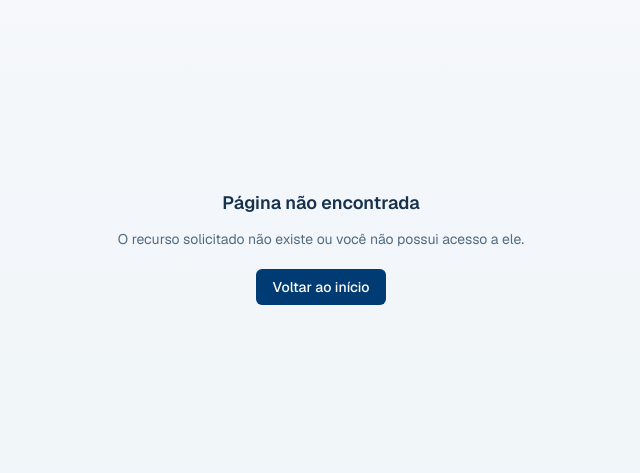
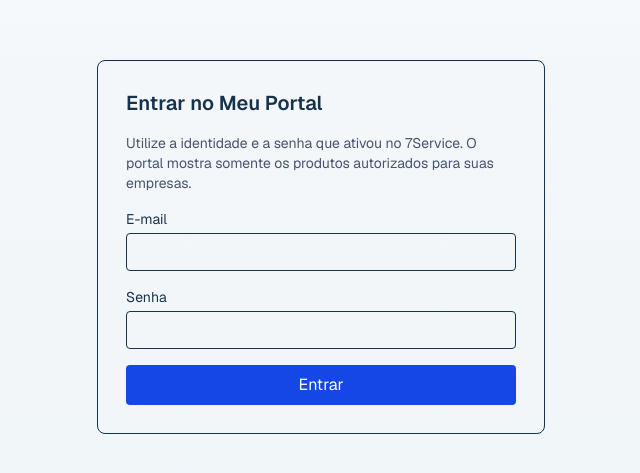
Before and after one commit to CMOURASIGA/7Service, a Next.js app: page /entrar in a window 1280 px wide. Before the commit this address had no page. Shown: the part 153-626 px from the top of the page, without its empty margins (319-959 px from the left). Built offline with nearby package versions, Linux system fonts and the light colour scheme.

Commit message:
feat: add separate customer sign-in without internal admin authorization

```diff
--- /dev/null
+++ b/src/app/entrar/page.tsx
@@ -0,0 +1,69 @@
+'use client';
+
+import { useState, type FormEvent } from 'react';
+import { useRouter } from 'next/navigation';
+import { createClient } from '@/lib/supabase/client';
+
+export default function CustomerLoginPage() {
+  const router = useRouter();
+  const [email, setEmail] = useState('');
+  const [password, setPassword] = useState('');
+  const [pending, setPending] = useState(false);
+  const [error, setError] = useState('');
+
+  async function enter(event: FormEvent<HTMLFormElement>) {
+    event.preventDefault();
+    setError('');
+    setPending(true);
+    const supabase = createClient();
+    const result = await supabase.auth.signInWithPassword({
+      email: email.trim().toLowerCase(),
+      password,
+    });
+    setPending(false);
+    if (result.error) {
+      setError('Não foi possível autenticar. Confira e-mail e senha.');
+      return;
+    }
+    router.replace('/meus-sistemas');
+    router.refresh();
+  }
+
+  return (
+    <main className="flex flex-1 items-center justify-center p-4">
+      <form onSubmit={enter} className="flex w-full max-w-md flex-col gap-4 rounded-lg border p-7">
+        <h1 className="text-xl font-semibold">Entrar no Meu Portal</h1>
+        <p className="text-sm text-slate-600">
+          Utilize a identidade e a senha que ativou no 7Service.
+          O portal mostra somente os produtos autorizados para suas empresas.
+        </p>
+        <label className="flex flex-col gap-1 text-sm">
+          E-mail
+          <input
+            required
+            type="email"
+            autoComplete="email"
+            value={email}
+            onChange={(event) => setEmail(event.target.value)}
+            className="rounded border p-2"
+          />
+        </label>
+        <label className="flex flex-col gap-1 text-sm">
+          Senha
+          <input
+            required
+            type="password"
+            autoComplete="current-password"
+            value={password}
+            onChange={(event) => setPassword(event.target.value)}
+            className="rounded border p-2"
+          />
+        </label>
+        {error ? <p role="alert" className="text-sm text-red-700">{error}</p> : null}
+        <button type="submit" disabled={pending} className="rounded bg-blue-700 p-2 text-white disabled:opacity-60">
+          {pending ? 'Entrando...' : 'Entrar'}
+        </button>
+      </form>
+    </main>
+  );
+}
```
